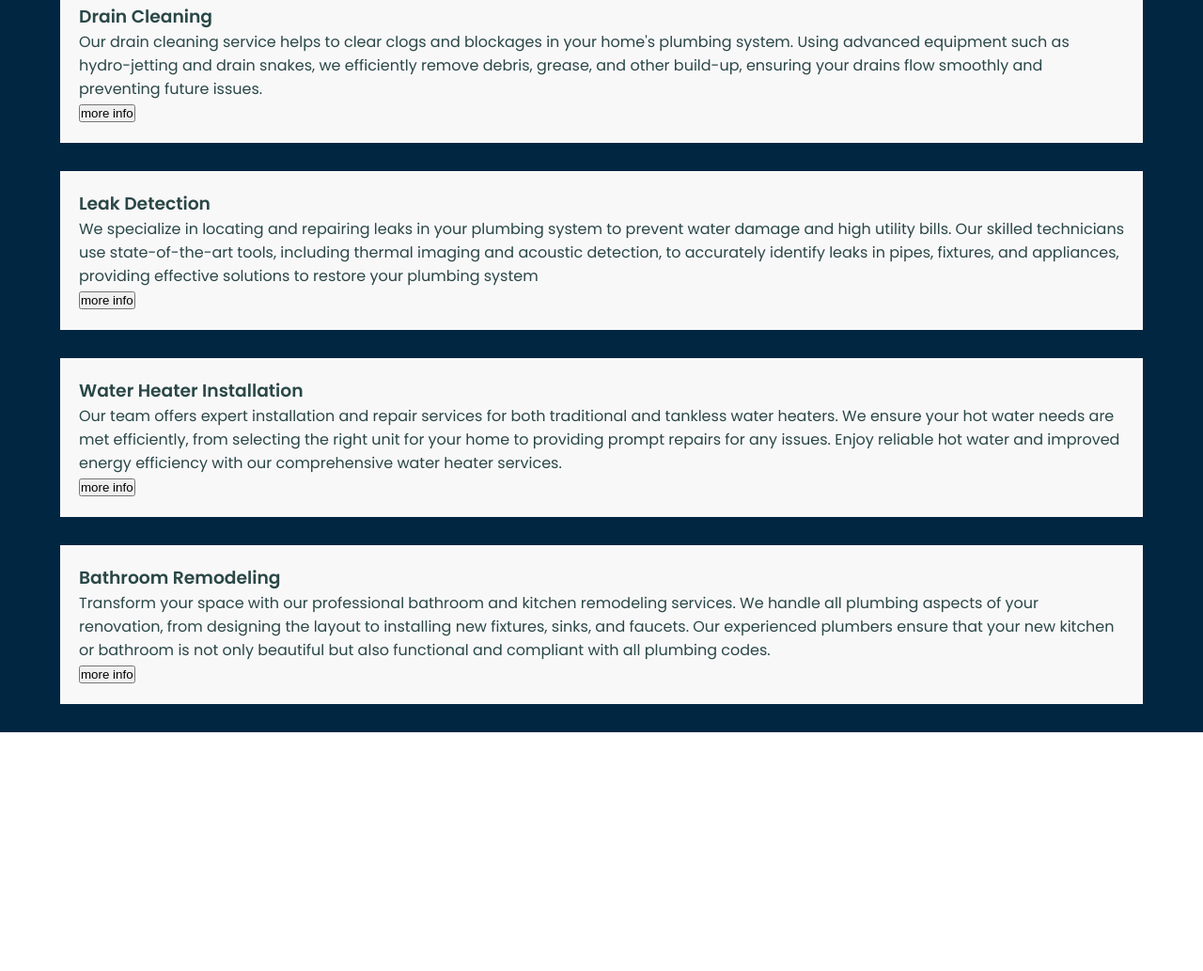
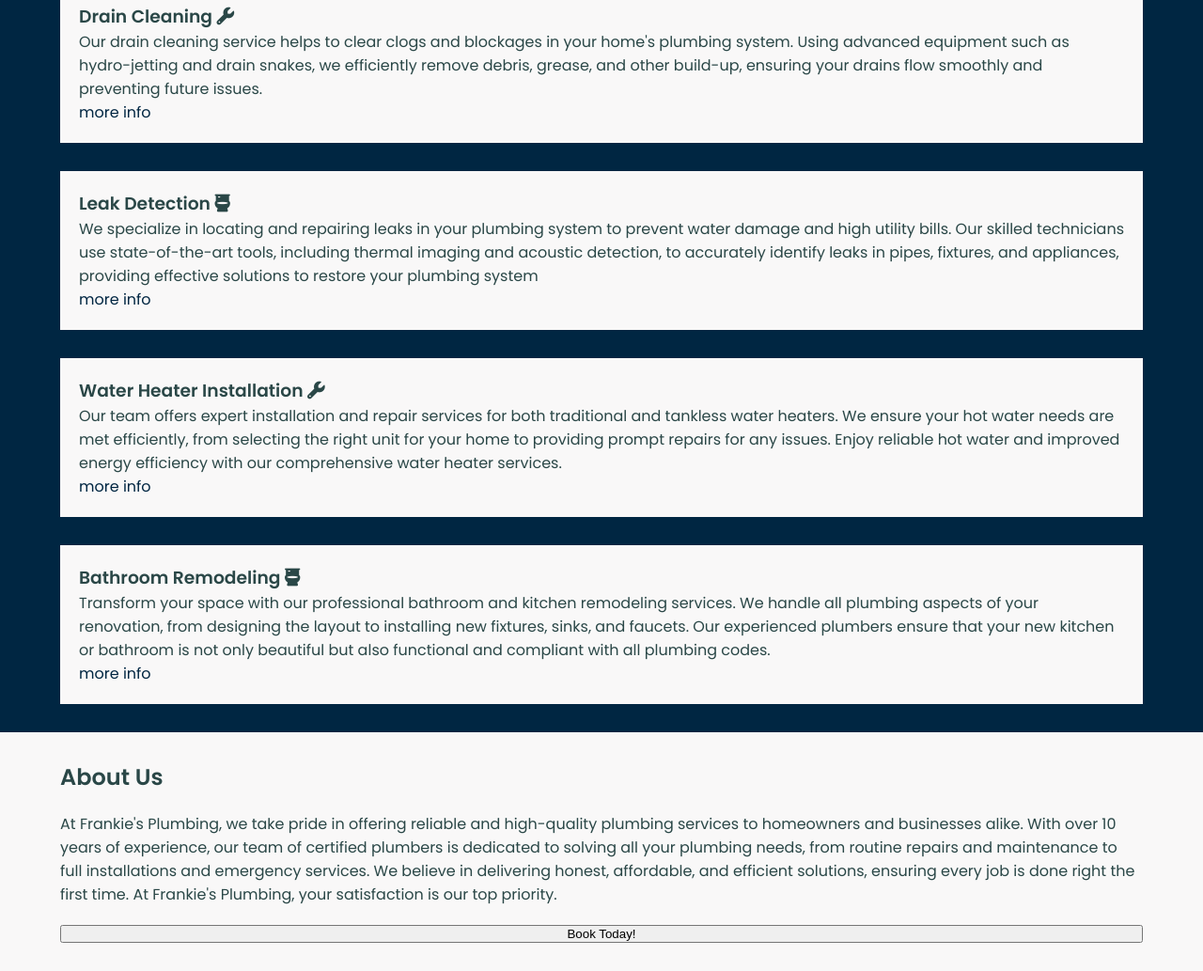
Before and after one commit to twalkom23/frankies-plumbing, a plain HTML site: page index.html in a window 1280 px wide. Shown: the part 321-1354 px from the top of the page at 94% size. Before the commit the page ends 1100 px from the top, so only its background shows below. Drawn offline with Linux system fonts and the light colour scheme.

Commit message:
Created the about us section

```diff
--- a/index.html
+++ b/index.html
@@ -43,58 +43,76 @@
     <div class="container">
             <!--Card 1-->
             <div class="card bg-light">
-                <h3 class="service-card-header .text-large">
-                    Drain Cleaning
+                <h3 class="service-card-header text-large">
+                    Drain Cleaning <i class="fa-solid fa-wrench"></i>
                 </h3>
                 <p class="text-small">
                     Our drain cleaning service helps to clear clogs and blockages in your home's plumbing system. Using advanced equipment such as hydro-jetting and drain snakes, we efficiently remove debris, grease, and other build-up, ensuring your drains flow smoothly and preventing future issues.
                 </p>
-                <button class="btn-light">
+                <a class="text-regular">
                     more info
-                </button>
+                </a>
             </div>
 
         <!--Card 2-->
         <div class="card bg-light">
-            <h3 class="service-card-header .text-large">
-                Leak Detection
+            <h3 class="service-card-header text-large">
+                Leak Detection <i class="fa-solid fa-toilet"></i>
             </h3>
             <p class="text-small">
                 We specialize in locating and repairing leaks in your plumbing system to prevent water damage and high utility bills. Our skilled technicians use state-of-the-art tools, including thermal imaging and acoustic detection, to accurately identify leaks in pipes, fixtures, and appliances, providing effective solutions to restore your plumbing system
             </p>
-            <button class="btn-light">
+            <a class="text-regular">
                 more info
-            </button>
+            </a>
         </div>
 
         <!--Card 3-->
         <div class="card bg-light">
-            <h3 class="service-card-header .text-large">
-                Water Heater Installation
+            <h3 class="service-card-header text-large">
+                Water Heater Installation <i class="fa-solid fa-wrench"></i>
             </h3>
             <p class="text-small">
                 Our team offers expert installation and repair services for both traditional and tankless water heaters. We ensure your hot water needs are met efficiently, from selecting the right unit for your home to providing prompt repairs for any issues. Enjoy reliable hot water and improved energy efficiency with our comprehensive water heater services.
             </p>
-            <button class="btn-light">
+            <a class="text-regular">
                 more info
-            </button>
+            </a>
         </div>
 
         <!--Card 4-->
         <div class="card bg-light">
-            <h3 class="service-card-header .text-large">
-                Bathroom Remodeling
+            <h3 class="service-card-header text-large">
+                Bathroom Remodeling <i class="fa-solid fa-toilet"></i>
             </h3>
             <p class="text-small">
                 Transform your space with our professional bathroom and kitchen remodeling services. We handle all plumbing aspects of your renovation, from designing the layout to installing new fixtures, sinks, and faucets. Our experienced plumbers ensure that your new kitchen or bathroom is not only beautiful but also functional and compliant with all plumbing codes.
             </p>
-            <button class="btn-light">
+            <a class="text-regular">
                 more info
-            </button>
+            </a>
         </div>
 
     </div>
     </section>
 
+
+    <!--Two sided information section-->
+    <section class="about bg-light">
+        <div class="container">
+            <div class="about-content">
+                <h2 class="about-header">
+                    About Us
+                </h2>
+                <p class="main-content text-regular">
+                    At Frankie's Plumbing, we take pride in offering reliable and high-quality plumbing services to homeowners and businesses alike. With over 10 years of experience, our team of certified plumbers is dedicated to solving all your plumbing needs, from routine
+                    repairs and maintenance to full installations and emergency services. We believe in delivering honest, affordable, and efficient solutions, ensuring every job is done right the first time. At Frankie's Plumbing, your satisfaction is our top priority.
+                </p>
+                <button class="btn-dark text-large">
+                    Book Today!
+                </button>
+            </div>
+       </div>
+    </section>
 </body>
 </html>
--- a/style.css
+++ b/style.css
@@ -53,6 +53,9 @@ body {
     flex-direction: column;
     gap: 30px;
 }
+.service-cards .container .card .service-card-header {
+    font-weight: 600;
+}
 .service-cards .container div:nth-child(1) {
     margin-top: 30px;
 }
@@ -62,7 +65,17 @@ body {
 .service-cards .container .card {
     padding: 20px;
 }
+.service-cards .container .card a {
+    color: var(--dark-colour);
+}
 
+/*About Section*/
+.about .container .about-content {
+    display: flex;
+    flex-direction: column;
+    gap: 20px;
+    padding: 30px 0;
+}
 
 
 
@@ -83,7 +96,7 @@ body {
         padding: 5px 10px;
         border-radius: 13px;
         width: fit-content;
-
+        cursor: pointer;
     }
     .btn-dark {
         background-color: var(--primary-colour);
@@ -93,7 +106,7 @@ body {
         border-radius: 13px;
         width: fit-content;
         box-shadow: -5px -5px 5px rgba(0, 0, 0, 0.3);
-
+        cursor: pointer;
     }
 }
 
```
